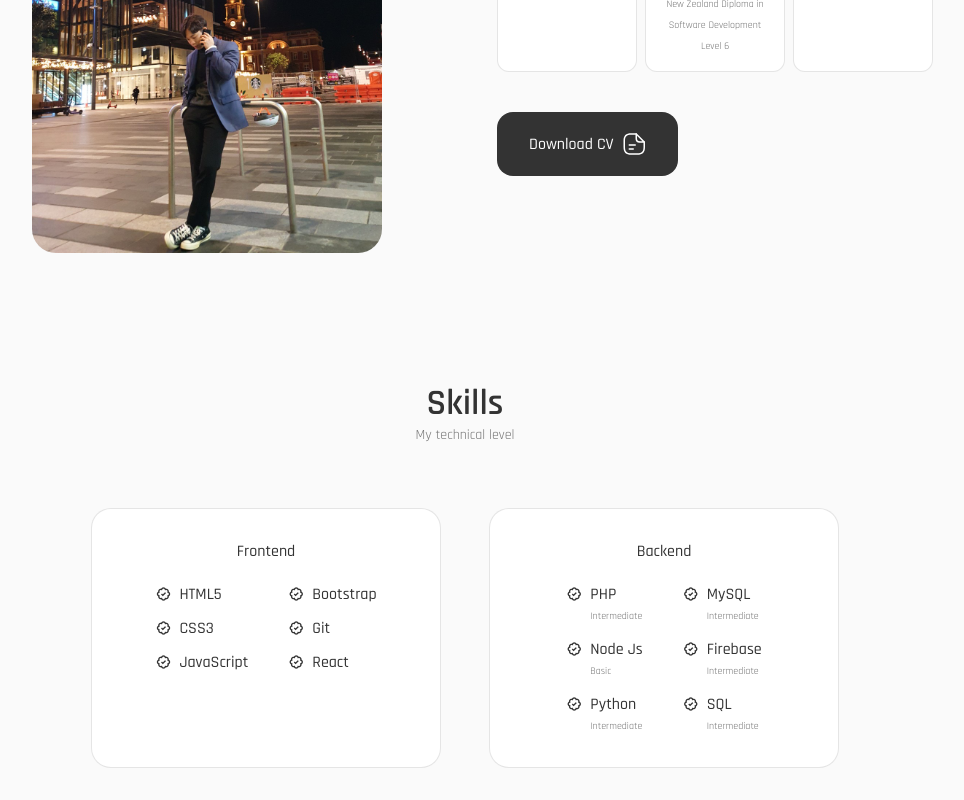
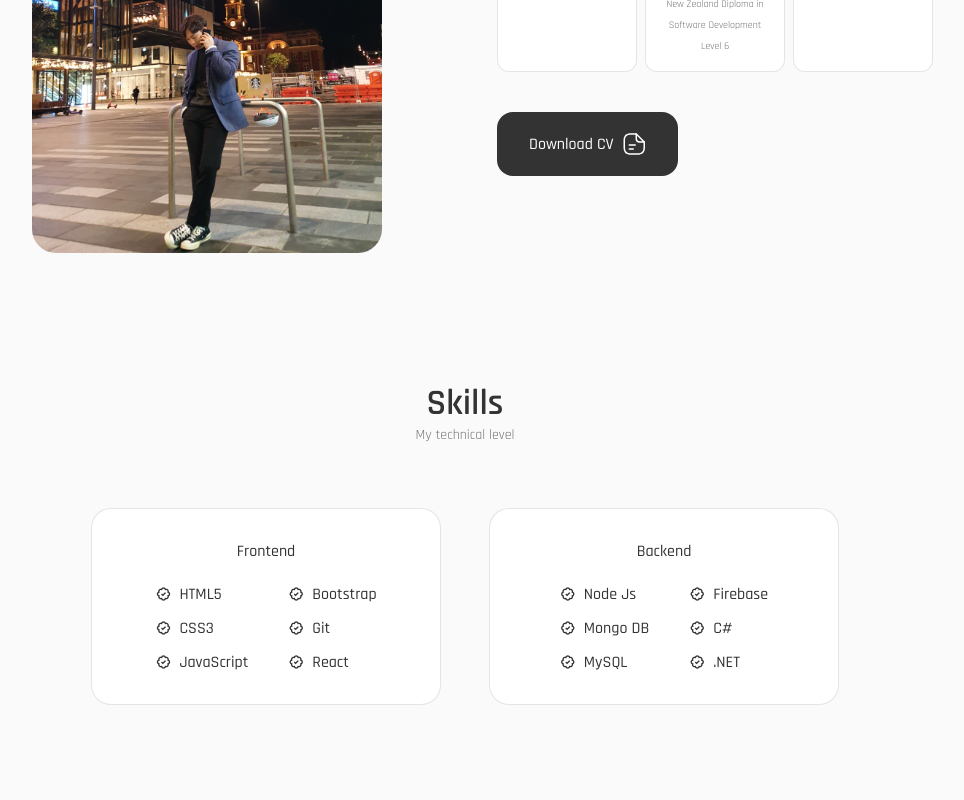
Before and after one commit to Na-David/Portfolio, a React (Create React App) app: page / in a window 1280 px wide. Shown: the part 1155-1955 px from the top of the page, without its empty margins (175-1139 px from the left). After the commit the page ends 1892 px from the top, so only its background shows below. Built offline with nearby package versions, Linux system fonts and the light colour scheme; the HTML template or start-up script is replaced by a standard one.

Commit message:
skills set |

```diff
--- a/src/components/Skills/Backend.js
+++ b/src/components/Skills/Backend.js
@@ -7,12 +7,13 @@ const Backend = () => {
 
       <div className="skills__box">
         <div className="skills__group">
+
           <div className="skills__data">
             <i class="bx bx-badge-check"></i>
 
             <div>
-              <h3 className="skills__name">PHP</h3>
-              <span className="skills__level">Intermediate</span>
+              <h3 className="skills__name">Node Js</h3>
+              {/* <span className="skills__level">Basic</span> */}
             </div>
           </div>
 
@@ -20,8 +21,31 @@ const Backend = () => {
             <i class="bx bx-badge-check"></i>
 
             <div>
-              <h3 className="skills__name">Node Js</h3>
-              <span className="skills__level">Basic</span>
+              <h3 className="skills__name">Mongo DB</h3>
+              {/* <span className="skills__level">Basic</span> */}
+            </div>
+          </div>
+
+
+          <div className="skills__data">
+            <i class="bx bx-badge-check"></i>
+
+            <div>
+              <h3 className="skills__name">MySQL</h3>
+              {/* <span className="skills__level">Intermediate</span> */}
+            </div>
+          </div>
+
+        </div>
+
+        <div className="skills__group">
+
+          <div className="skills__data">
+            <i class="bx bx-badge-check"></i>
+
+            <div>
+              <h3 className="skills__name">Firebase</h3>
+              {/* <span className="skills__level">Basic</span> */}
             </div>
           </div>
 
@@ -29,19 +53,8 @@ const Backend = () => {
             <i class="bx bx-badge-check"></i>
 
             <div>
-              <h3 className="skills__name">Python</h3>
-              <span className="skills__level">Intermediate</span>
-            </div>
-          </div>
-        </div>
-
-        <div className="skills__group">
-          <div className="skills__data">
-            <i class="bx bx-badge-check"></i>
-
-            <div>
-              <h3 className="skills__name">MySQL</h3>
-              <span className="skills__level">Intermediate</span>
+              <h3 className="skills__name">C#</h3>
+              {/* <span className="skills__level">Intermediate</span> */}
             </div>
           </div>
 
@@ -49,19 +62,12 @@ const Backend = () => {
             <i class="bx bx-badge-check"></i>
 
             <div>
-              <h3 className="skills__name">Firebase</h3>
-              <span className="skills__level">Intermediate</span>
+              <h3 className="skills__name">.NET</h3>
+              {/* <span className="skills__level">Basic</span> */}
             </div>
           </div>
 
-          <div className="skills__data">
-            <i class="bx bx-badge-check"></i>
 
-            <div>
-              <h3 className="skills__name">SQL</h3>
-              <span className="skills__level">Intermediate</span>
-            </div>
-          </div>
         </div>
       </div>
     </div>
```
